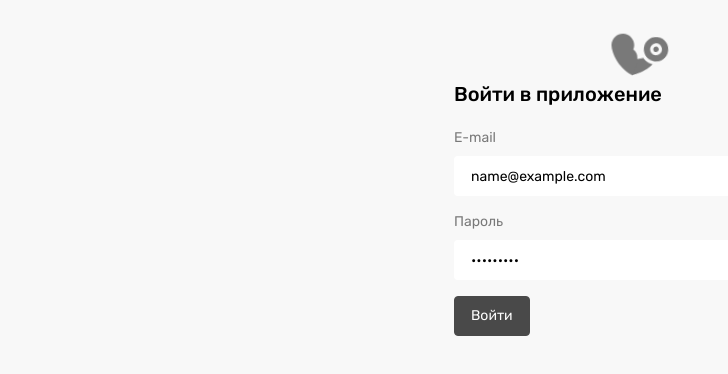
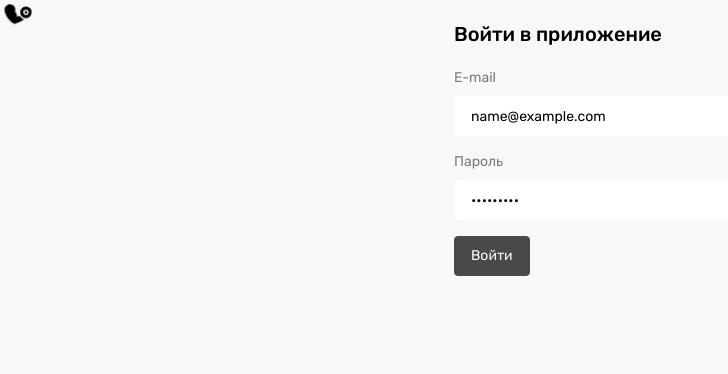
Before and after one commit to oxananana/myTrenja, a React (Create React App) app: page /login in a window 1280 px wide. Both pictures are taken after typing "name@example.com", "Sample123" into the empty fields and a click on the button "Войти". Shown: the top 374 px of the page, without its empty margins (0-728 px from the left). Built offline with nearby package versions, Linux system fonts and the light colour scheme; no server answers.

Commit message:
feat: изменен стиль лоадера

```diff
--- a/src/app/App.tsx
+++ b/src/app/App.tsx
@@ -16,7 +16,7 @@ const App: React.FC = () => {
     <ThemeProvider theme={theme}>
       <GlobalStyle />
       {auth.isFetching ? (
-        <Loader fullpage />
+        <Loader />
       ) : (
         <PageContainer>
           <Route path="/login">
--- a/src/app/AuthenticatedApp.tsx
+++ b/src/app/AuthenticatedApp.tsx
@@ -49,7 +49,7 @@ export const AuthenticatedApp: React.FC<Props> = (props) => {
   }, [routineIsFetching, workoutsIsFetching, exersizesIsFetching]);
 
   if (dataIsFetching) {
-    return <Loader fullpage />;
+    return <Loader />;
   }
 
   return (
--- a/src/components/Loader.tsx
+++ b/src/components/Loader.tsx
@@ -1,13 +1,9 @@
 import React from "react";
 import styled from "styled-components";
 
-type Props = {
-  fullpage?: boolean;
-};
-
-export const Loader: React.FC<Props> = (props) => {
+export const Loader: React.FC = () => {
   return (
-    <LoaderIcon {...props}>
+    <LoaderIcon>
       <svg viewBox="0 0 570 420" xmlns="http://www.w3.org/2000/svg">
         <path
           d="M420.873 28.724C451.792 29.986 480.37 43.213 501.34 65.97C522.31 88.725 533.164 118.286 531.901 149.205C530.639 180.124 517.412 208.701 494.656 229.671C473.092 249.544 445.413 260.331 416.262 260.332C414.651 260.332 413.04 260.299 411.421 260.233C347.593 257.626 297.787 203.579 300.393 139.752C301.655 108.833 314.882 80.256 337.638 59.286C359.197 39.418 386.862 28.624 416.004 28.624C417.622 28.624 419.246 28.657 420.873 28.724ZM454.223 185.795C465.259 175.624 471.674 161.766 472.286 146.77C472.898 131.774 467.635 117.438 457.465 106.402C436.47 83.621 400.855 82.165 378.072 103.16C355.29 124.155 353.835 159.77 374.83 182.553C385.892 194.557 401.006 200.638 416.169 200.638C429.786 200.638 443.444 195.729 454.223 185.795ZM417.215 118.313C424.204 118.599 430.663 121.589 435.403 126.732C440.143 131.875 442.597 138.557 442.31 145.546C442.025 152.535 439.035 158.994 433.892 163.734C423.274 173.519 406.675 172.841 396.89 162.223C392.15 157.079 389.697 150.398 389.982 143.409C390.268 136.42 393.257 129.961 398.401 125.221C403.545 120.481 410.231 118.037 417.215 118.313Z"
@@ -26,17 +22,16 @@ export const Loader: React.FC<Props> = (props) => {
   );
 };
 
-const LoaderIcon = styled.div<{ fullpage?: boolean }>`
-  display: flex;
-  align-items: center;
-  justify-content: center;
-  min-height: ${({ fullpage }) => fullpage && "100vh"};
+const LoaderIcon = styled.div`
+  position: fixed;
+  top: 0;
+  left: 4px;
 
   svg {
-    width: 60px;
-    height: 60px;
+    width: 28px;
+    height: 28px;
     margin: 0 auto;
-    fill: ${({ theme }) => theme.iconBtn.base};
+    fill: ${({ theme }) => theme.bg.primary};
   }
 
   path {
@@ -46,13 +41,13 @@ const LoaderIcon = styled.div<{ fullpage?: boolean }>`
 
   .biceps-top {
     transform-origin: 38% 88%;
-    animation: scale 0.5s ease-out infinite alternate;
+    animation: scale 0.3s ease-out infinite alternate;
   }
 
   .biceps-bottom,
   .bar {
     transform-origin: 38% 88%;
-    animation: animate 0.5s ease-out infinite alternate;
+    animation: animate 0.3s ease-out infinite alternate;
   }
 
   @keyframes scale {
```
